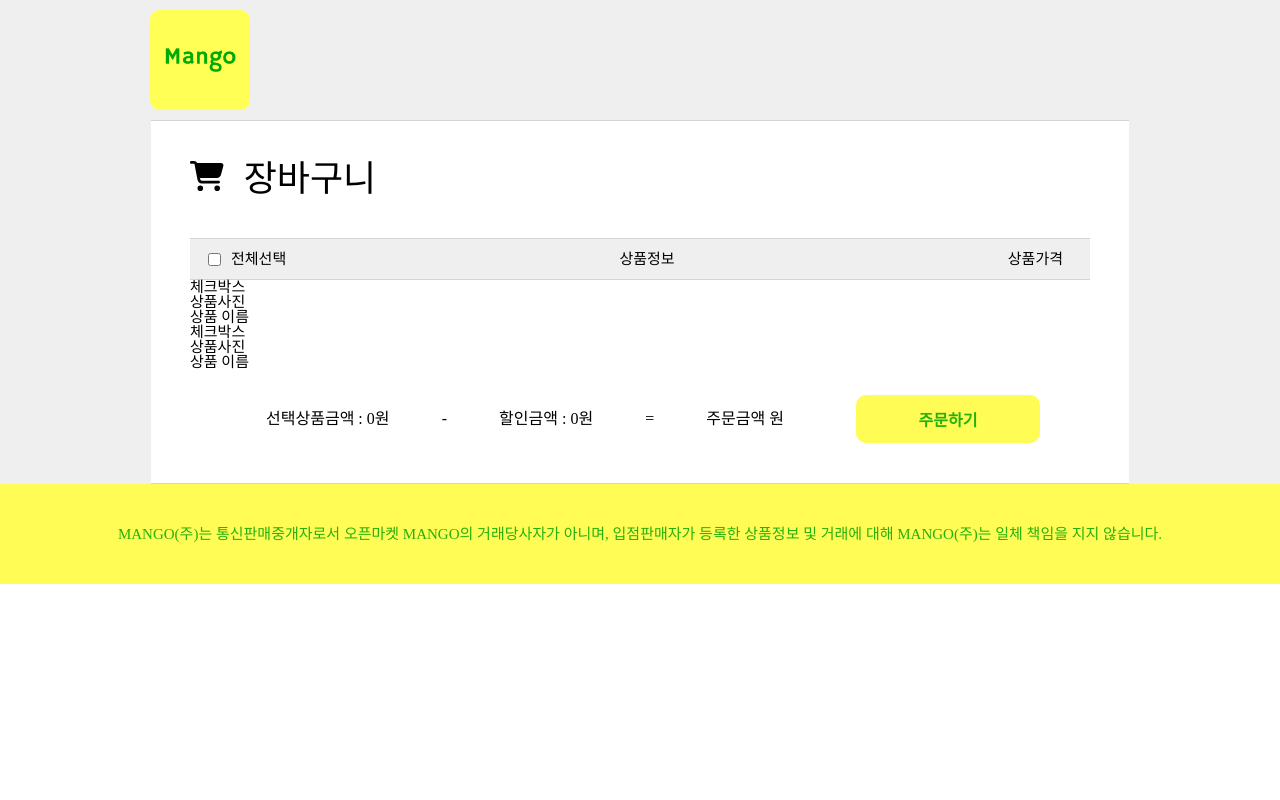
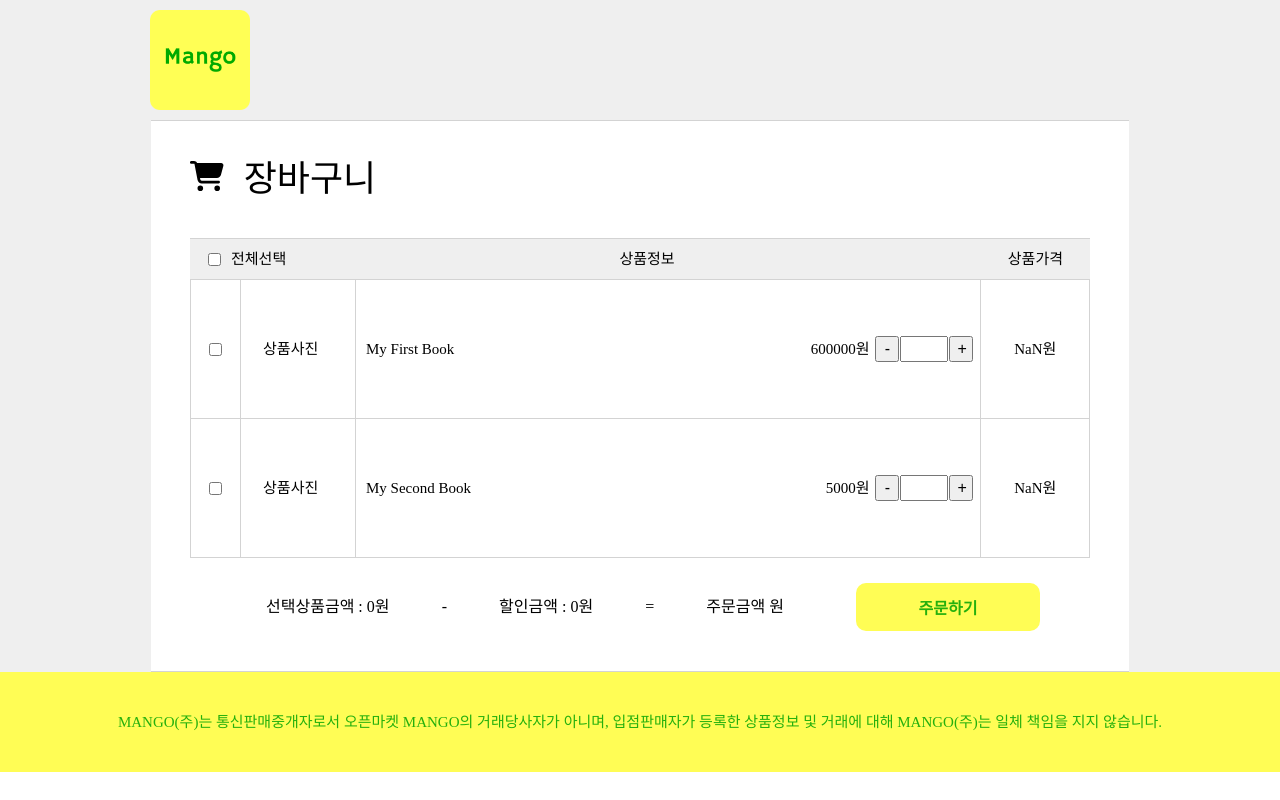
Before and after one commit to WeImproveOurSkill/SkillPage_Front, a React (Create React App) app: page /cart in a window 1280 px wide. Built offline with nearby package versions, Linux system fonts and the light colour scheme.

Commit message:
#14 <feat> : 체크박스 기능과 장바구니 수량 조절 기능 추가

```diff
--- a/src/pages/Cart/CartItem.jsx
+++ b/src/pages/Cart/CartItem.jsx
@@ -1,15 +1,135 @@
-function CartItem() {
+import { styled } from 'styled-components';
+import { useDispatch } from 'react-redux';
+import { cartActions } from '../../store/cart-slice';
+
+function CartItem(props) {
+  const dispatch = useDispatch();
+  const { id, title, price, quantity, isChecked } = props;
+
+  const removeItemHandler = () => {
+    dispatch(cartActions.removeItemFromCart(id));
+  };
+
+  const addItemHandler = () => {
+    dispatch(
+      cartActions.addItemToCart({
+        id,
+        title,
+        price
+      })
+    );
+  };
+
+  const isCheckedHandler = () => {
+    dispatch(cartActions.toggleItemCheckbox(id));
+  };
+
   return (
-    <div>
-      <div>체크박스</div>
-      <div>상품사진</div>
-      <div>
-        <div>상품 이름</div>
-        <div></div>
-      </div>
-      <div></div>
-    </div>
+    <Wrapper>
+      <CheckBoxWrapper>
+        <CheckBox type='checkbox' checked={isChecked} onChange={isCheckedHandler}></CheckBox>
+      </CheckBoxWrapper>
+      <ImageWrapper>상품사진</ImageWrapper>
+      <CartDetail>
+        <TitleWrapper>{title}</TitleWrapper>
+        <QuantityPriceBox>
+          <PriceWrapper>{price}원</PriceWrapper>
+          <section>
+            <IncreaseDecreaseButton onChange={removeItemHandler}>-</IncreaseDecreaseButton>
+            <BuyQuantity type='number' value={quantity} readOnly></BuyQuantity>
+            <IncreaseDecreaseButton onChange={addItemHandler}>+</IncreaseDecreaseButton>
+          </section>
+        </QuantityPriceBox>
+      </CartDetail>
+      <TotalPrice>{quantity * price}원</TotalPrice>
+    </Wrapper>
   );
 }
 
+const Wrapper = styled.div`
+  display: flex;
+  align-items: center;
+  height: 138px;
+  border: 1px solid lightgray;
+  border-width: 0px 1px 1px 1px;
+`;
+
+const CheckBoxWrapper = styled.div`
+  display: flex;
+  align-items: center;
+  justify-content: center;
+  height: 100%;
+  width: 50px;
+  border-right: 1px solid lightgray;
+`;
+
+const CheckBox = styled.input`
+  margin-right: 10px;
+  margin: 0px;
+`;
+
+const ImageWrapper = styled.div`
+  display: flex;
+  align-items: center;
+  justify-content: center;
+  height: 100%;
+  width: 100px;
+  padding-right: 15px;
+  border-right: 1px solid lightgray;
+`;
+
+const CartDetail = styled.div`
+  display: flex;
+  align-items: center;
+  justify-content: space-between;
+  height: 100%;
+  width: 633px;
+  border-right: 1px solid lightgray;
+`;
+
+const TitleWrapper = styled.div`
+  margin-left: 10px;
+  max-width: 400px;
+`;
+
+const QuantityPriceBox = styled.div`
+  display: flex;
+  margin-right: 6px;
+  height: 26px;
+`;
+
+const PriceWrapper = styled.div`
+  display: flex;
+  align-items: center;
+  justify-content: center;
+  margin-right: 5px;
+`;
+
+const TotalPrice = styled.div`
+  display: flex;
+  align-items: center;
+  justify-content: center;
+  height: 100%;
+  width: 109px;
+`;
+
+const BuyQuantity = styled.input`
+  width: 40px;
+  height: 20px;
+  font-size: 16px;
+  text-align: center;
+  &::-webkit-outer-spin-button,
+  &::-webkit-inner-spin-button {
+    -webkit-appearance: none;
+    margin: 0;
+  }
+`;
+
+const IncreaseDecreaseButton = styled.button`
+  width: 24px;
+  height: 100%;
+  margin: 0px 1px;
+  font-size: 16px;
+`;
+
 export default CartItem;
```
